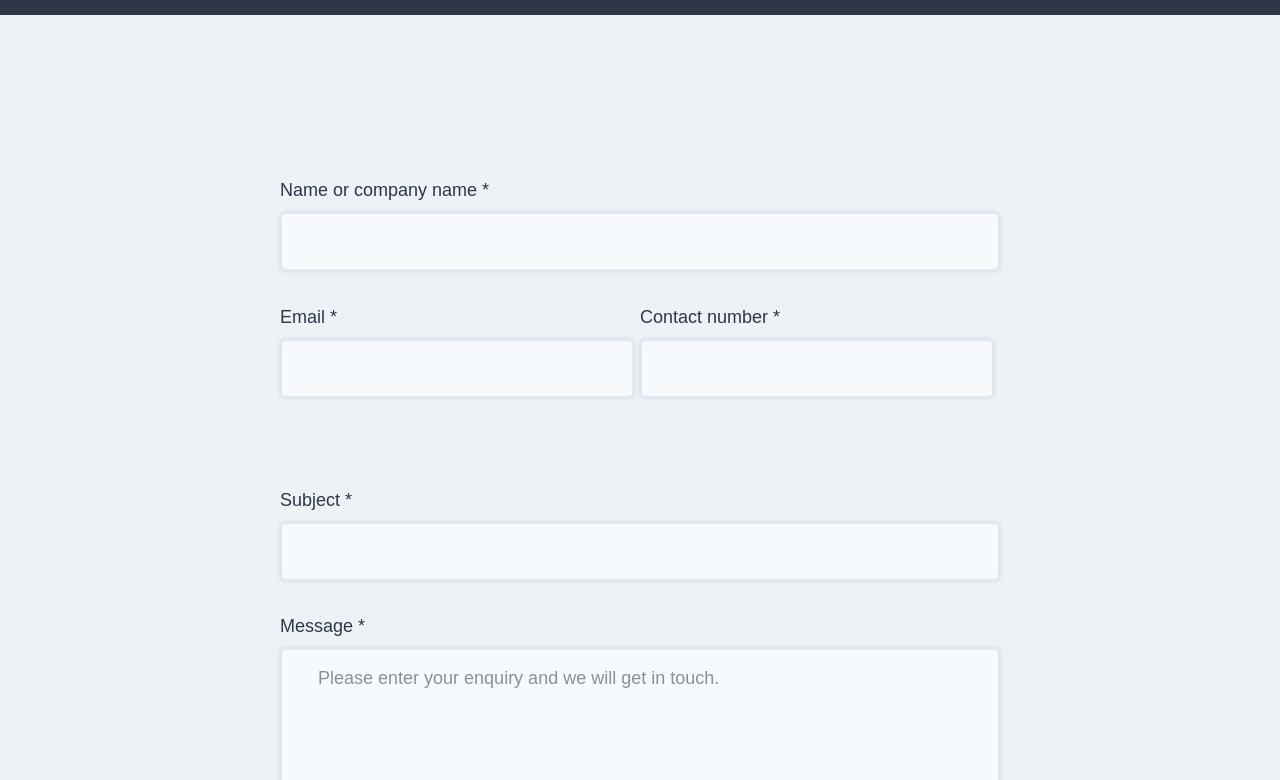
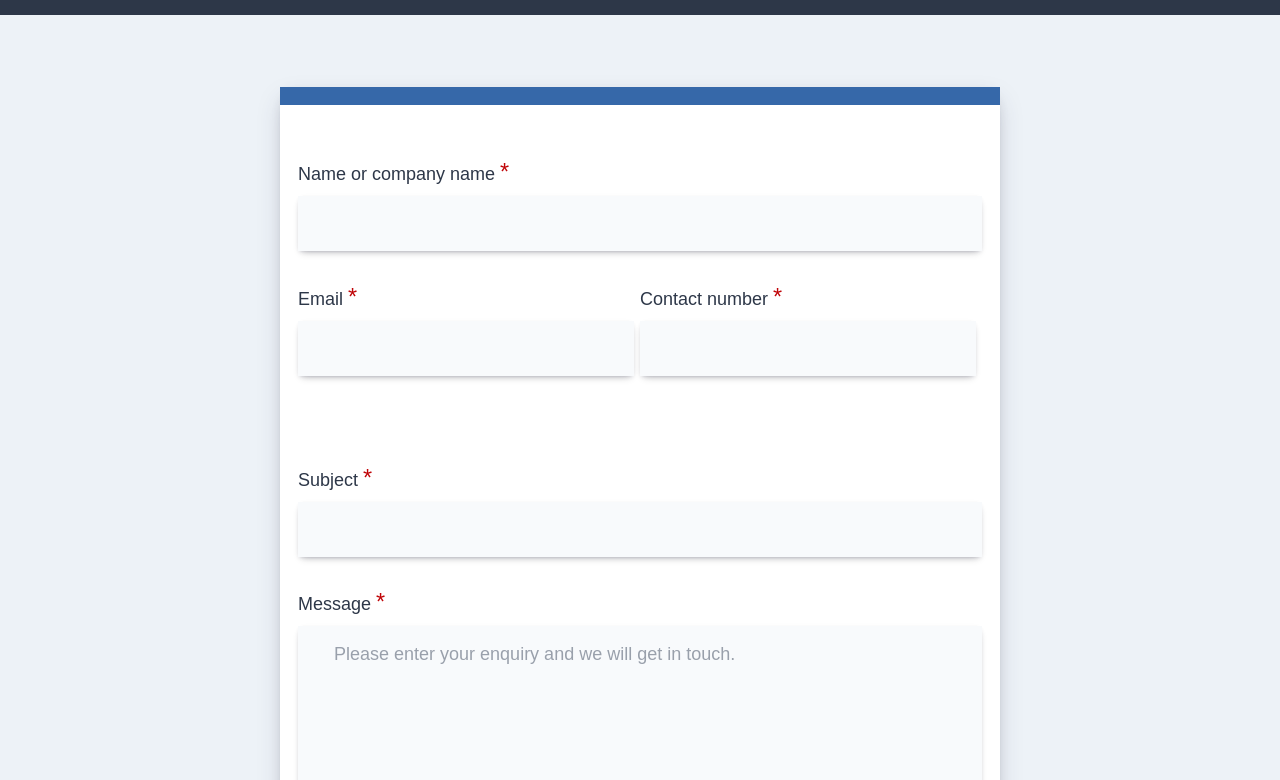
Before and after one commit to JaGaffney/jag-int, a Gatsby site: page /contact in a window 1280 px wide. Shown: the part 120-900 px from the top of the page. Built offline with nearby package versions, Linux system fonts and the light colour scheme; Gatsby itself is replaced by a stand-in of ours; a web font is replaced by a local one.

Commit message:
updated styles

```diff
--- a/src/pages/contact.js
+++ b/src/pages/contact.js
@@ -32,12 +32,16 @@ const ContactPage = () => {
             <input type="hidden" name="form-name" value="contact" />
 
             <div className="contact-form__information">
-              <label htmlFor="lname">Name or company name *</label>
+              <label htmlFor="lname">
+                Name or company name <span>*</span>
+              </label>
               <input id="lname" type="text" name="name" required />
 
               <div className="contact-form__information-inner">
                 <div>
-                  <label htmlFor="lemail">Email *</label>
+                  <label htmlFor="lemail">
+                    Email <span>*</span>
+                  </label>
                   <input
                     id="lemail"
                     type="email"
@@ -49,7 +53,9 @@ const ContactPage = () => {
                 </div>
 
                 <div>
-                  <label htmlFor="lnumber">Contact number *</label>
+                  <label htmlFor="lnumber">
+                    Contact number <span>*</span>
+                  </label>
                   <input id="lphone" type="text" name="phone" required />
                 </div>
               </div>
@@ -58,10 +64,14 @@ const ContactPage = () => {
             <hr className="contact-form__seperator" />
 
             <div className="contact-form__message">
-              <label htmlFor="lsubject">Subject *</label>
+              <label htmlFor="lsubject">
+                Subject <span>*</span>
+              </label>
               <input id="lsubject" type="text" name="subject" required />
 
-              <label htmlFor="lmessage">Message *</label>
+              <label htmlFor="lmessage">
+                Message <span>*</span>
+              </label>
               <textarea
                 id="lmessage"
                 name="message"
--- a/src/styles/body.css
+++ b/src/styles/body.css
@@ -125,9 +125,14 @@
 }
 .contact-form {
   width: 40rem;
+  border-top: solid 1rem var(--dominant);
+  background: white;
+  padding: 1rem;
+  box-shadow: 0 11px 25px -5px rgba(50, 50, 93, 0.25),
+    0 6px 14px -8px rgba(0, 0, 0, 0.3), 0 -6px 14px -6px rgba(0, 0, 0, 0.025);
 }
 .contact-form__information {
-  margin: 1rem 0;
+  margin: 2rem 0 0 0;
 }
 .contact-form__information-inner {
   display: flex;
@@ -151,12 +156,16 @@
 .contact-form__container form textarea {
   width: 100%;
   background: var(--gray100);
-  color: var(--gray800);
-  border: solid 2px var(--gray300);
-  box-shadow: 0 0 4px var(--gray400);
-  border-radius: 6px;
+  color: var(--gray700);
+  border: none;
+  box-shadow: 0 2px 4px -2px rgba(50, 50, 93, 0.25),
+    0 4px 8px -4px rgba(0, 0, 0, 0.3), 0 -3px 5px -3px rgba(0, 0, 0, 0.025);
   padding: 0.8rem 2rem 0.8rem 2rem;
   margin: 0.5rem 0 1.8rem 0;
+}
+form span {
+  color: var(--red);
+  font-size: 1.3rem;
 }
 
 .contact-banner-container {
@@ -172,6 +181,8 @@
   flex-wrap: wrap;
   padding: 1rem;
   min-width: 25rem;
+  box-shadow: 0 11px 25px -5px rgba(50, 50, 93, 0.25),
+    0 6px 14px -8px rgba(0, 0, 0, 0.3), 0 -6px 14px -6px rgba(0, 0, 0, 0.025);
 }
 
 .contact-banner-container span {
--- a/src/styles/header.css
+++ b/src/styles/header.css
@@ -30,21 +30,25 @@
   letter-spacing: 2px;
   text-decoration: none;
   color: var(--gray500);
+  border-bottom: solid 3px transparent;
+  padding-bottom: 1rem;
 }
 .nav-links a:hover {
   color: var(--accent);
+  border-bottom: solid 3px var(--accent);
 }
 .active-header {
   color: var(--dominant-light) !important;
+  border-bottom: solid 3px var(--dominant-light) !important;
 }
 
 .header-login {
-  border: solid 2px var(--gray500);
+  border: solid 2px var(--gray500) !important;
   border-radius: 5px;
-  padding: 0.5rem;
+  padding: 0.5rem !important;
 }
 .header-login:hover {
-  border-color: var(--accent);
+  border-color: var(--accent) !important;
   cursor: pointer;
   color: var(--accent);
 }
--- a/src/styles/index.css
+++ b/src/styles/index.css
@@ -5,13 +5,13 @@
   --blue: #3668a9;
   --light-blue: #7aa2d5;
   --gray: #2a2b2c;
-  --red: #a02c2d;
+  --red: #c00508;
   --green: #37a892;
 
   --dark: black;
   --light: white;
 
-  --gray100: #f7fafc;
+  --gray100: #f8fafc;
   --gray200: #edf2f7;
   --gray300: #e2e8f0;
   --gray400: #cbd5e0;
@@ -20,6 +20,16 @@
   --gray700: #4a5568;
   --gray800: #2d3748;
   --gray900: #1a202c;
+
+  --blue100: #ebf8ff;
+  --blue200: #bee3f8;
+  --blue300: #90cdf4;
+  --blue400: #63b3ed;
+  --blue500: #4299e1;
+  --blue600: #3182ce;
+  --blue700: #2b6cb0;
+  --blue800: #2c5282;
+  --blue900: #2a4365;
 
   --dominant: var(--blue);
   --dominant-light: var(--light-blue);
--- a/src/styles/layout.css
+++ b/src/styles/layout.css
@@ -41,7 +41,7 @@ main {
   align-items: center;
   background: var(--gray200);
   color: var(--gray800);
-  padding: 8rem 0 4rem 0;
+  padding: 4rem 0 4rem 0;
   flex-wrap: wrap;
 }
 
--- a/src/styles/responsive.css
+++ b/src/styles/responsive.css
@@ -68,13 +68,18 @@
 }
 
 @media only screen and (max-width: 750px) {
+  .header-container {
+    padding: 0.5rem;
+  }
   .header-title {
     margin-left: 1rem;
   }
-
   .header-login {
-    border: none;
-    padding: 0;
+    border: none !important;
+    padding: 0 !important;
+  }
+  .active-header {
+    border: none !important;
   }
 
   .item3__container {
```
